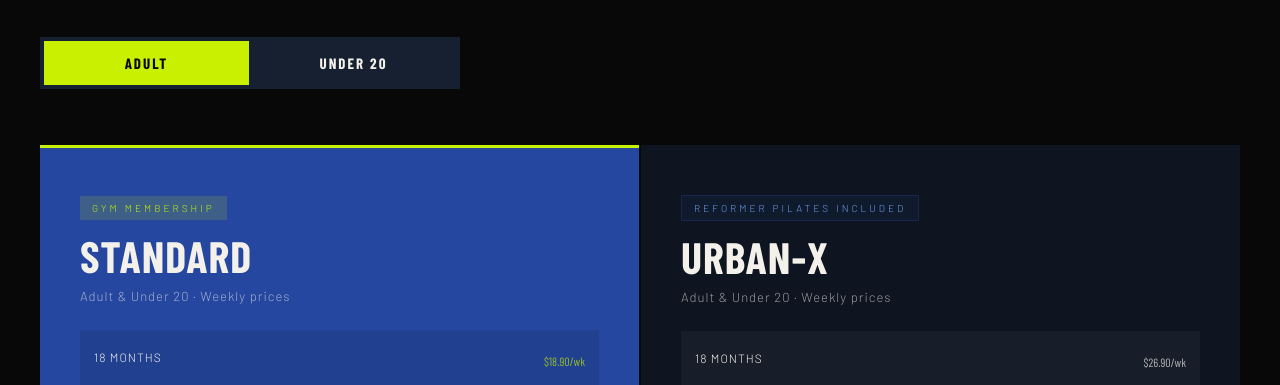
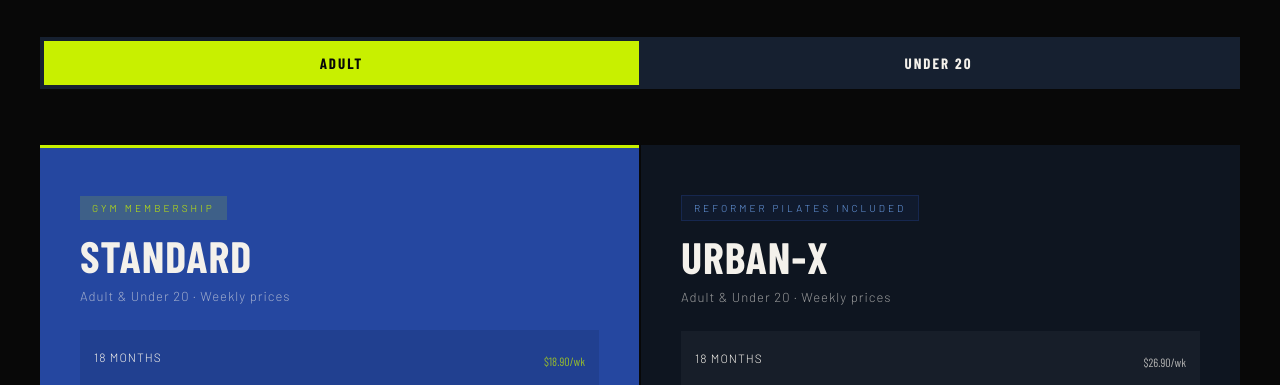
Before and after one commit to paranpeitho-web/urban-fitness, a plain HTML site: page membership.html in a window 1280 px wide. Shown: the part 715-1100 px from the top of the page. Drawn offline with nearby package versions, Linux system fonts and the light colour scheme; no server answers; a web font is replaced by a local one.

Commit message:
Align membership age selector with full card grid width

```diff
--- a/membership.html
+++ b/membership.html
@@ -162,7 +162,7 @@
   </style>
 
   <style>
-    .age-switch{display:flex;gap:2px;margin-top:40px;max-width:420px;background:var(--c-gray-2);padding:4px}
+    .age-switch{display:flex;gap:2px;margin-top:40px;width:100%;box-sizing:border-box;background:var(--c-gray-2);padding:4px}
     .age-switch-btn{flex:1;border:0;padding:13px 18px;font:700 15px var(--f-display);letter-spacing:2px;color:var(--c-white);background:transparent;cursor:pointer}
     .age-switch-btn.active{color:var(--c-black);background:var(--c-lime)}
     .age-switch-btn:focus-visible{outline:2px solid var(--c-lime);outline-offset:3px}
```
